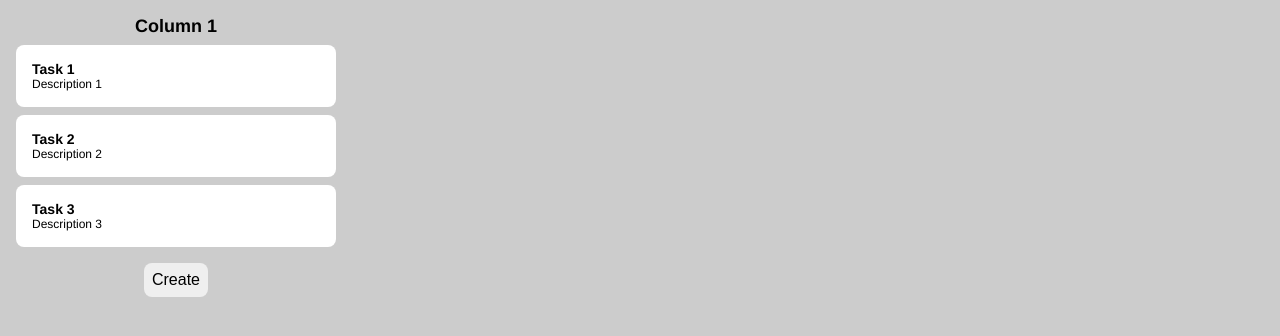
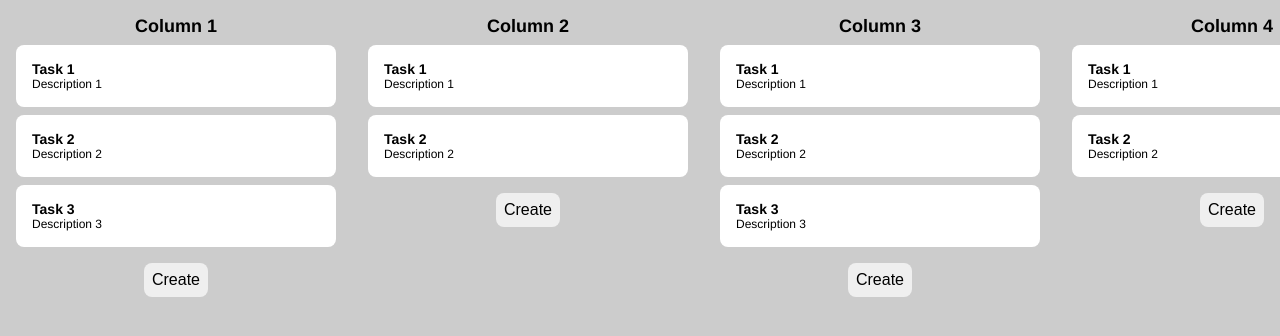
Before and after one commit to surionah/basic-to-do-list, a React (Vite) app: page / in a window 1280 px wide. Shown: the top 336 px of the page. Built offline with nearby package versions, Linux system fonts and the light colour scheme.

Commit message:
Add styles for more than one columns

```diff
--- a/data/data.json
+++ b/data/data.json
@@ -1,4 +1,8 @@
 [
+  {
+    "name": "Column 1",
+    "id": 11,
+    "cards": [
       {
         "id": 1,
         "title": "Task 1",
@@ -15,3 +19,79 @@
         "description": "Description 3"
       }
     ]
+  },
+  {
+    "name": "Column 2",
+    "id": 12,
+    "cards": [
+      {
+        "id": 1,
+        "title": "Task 1",
+        "description": "Description 1"
+      },
+      {
+        "id": 2,
+        "title": "Task 2",
+        "description": "Description 2"
+      }
+    ]
+  },
+  {
+    "name": "Column 3",
+    "id": 13,
+    "cards": [
+      {
+        "id": 1,
+        "title": "Task 1",
+        "description": "Description 1"
+      },
+      {
+        "id": 2,
+        "title": "Task 2",
+        "description": "Description 2"
+      },
+      {
+        "id": 3,
+        "title": "Task 3",
+        "description": "Description 3"
+      }
+    ]
+  },
+  {
+    "name": "Column 4",
+    "id": 14,
+    "cards": [
+      {
+        "id": 1,
+        "title": "Task 1",
+        "description": "Description 1"
+      },
+      {
+        "id": 2,
+        "title": "Task 2",
+        "description": "Description 2"
+      }
+    ]
+  },
+  {
+    "name": "Column 5",
+    "id": 15,
+    "cards": [
+      {
+        "id": 1,
+        "title": "Task 1",
+        "description": "Description 1"
+      },
+      {
+        "id": 2,
+        "title": "Task 2",
+        "description": "Description 2"
+      },
+      {
+        "id": 3,
+        "title": "Task 3",
+        "description": "Description 3"
+      }
+    ]
+  }
+]
--- a/src/App.jsx
+++ b/src/App.jsx
@@ -1,9 +1,9 @@
-import Column from './components/Column/Column'
+import Dashboard from './components/Dashboard/Dashboard'
 
 const App = () => {
   return (
     <main className='container'>
-      <Column />
+      <Dashboard />
     </main>
   )
 }
--- a/src/components/Column/Column.css
+++ b/src/components/Column/Column.css
@@ -1,6 +1,7 @@
 .column {
   margin: 1rem;
   width: 20rem;
+  min-width: 20rem;
   display: flex;
   flex-direction: column;
   align-items: center;
--- a/src/components/Column/Column.jsx
+++ b/src/components/Column/Column.jsx
@@ -1,4 +1,5 @@
-//
+import PropTypes from 'prop-types'
+
 import data from '../../../data/data'
 
 import Card from '../Card/Card'
@@ -6,16 +7,22 @@ import Button from '../Button/Button'
 
 import './Column.css'
 
-const Column = () => {
+const Column = ({ name }) => {
+  const cards = data.find((item) => item.name === name).cards
+
   return (
     <div className='column'>
-      <h2>Column 1</h2>
-      {data.map((card) => (
+      <h2>{name}</h2>
+      {cards.map((card) => (
         <Card title={card.title} description={card.description} key={card.id} />
-        ))}
+      ))}
       <Button tooltip='Create new' label='Create' />
     </div>
   )
 }
 
+Column.propTypes = {
+  name: PropTypes.string.isRequired,
+}
+
 export default Column
--- /dev/null
+++ b/src/components/Dashboard/Dashboard.css
@@ -0,0 +1,11 @@
+.dashboard {
+  display: flex;
+  overflow-x: auto;
+}
+
+.dashboard__create {
+  width: 10rem;
+  min-width: 10rem;
+  text-align: center;
+  padding-top: 2rem;
+}
--- /dev/null
+++ b/src/components/Dashboard/Dashboard.jsx
@@ -0,0 +1,21 @@
+import data from '../../../data/data'
+
+import Column from '../Column/Column'
+import Button from '../Button/Button'
+
+import './Dashboard.css'
+
+const Dashboard = () => {
+  return (
+    <div className='dashboard'>
+      {data.map((column) => (
+        <Column name={column.name} key={column.id} />
+      ))}
+      <div className='dashboard__create'>
+        <Button tooltip='Create new column' label='Create' />
+      </div>
+    </div>
+  )
+}
+
+export default Dashboard
```
Lines whose indentation alone changed are shown as unchanged.
